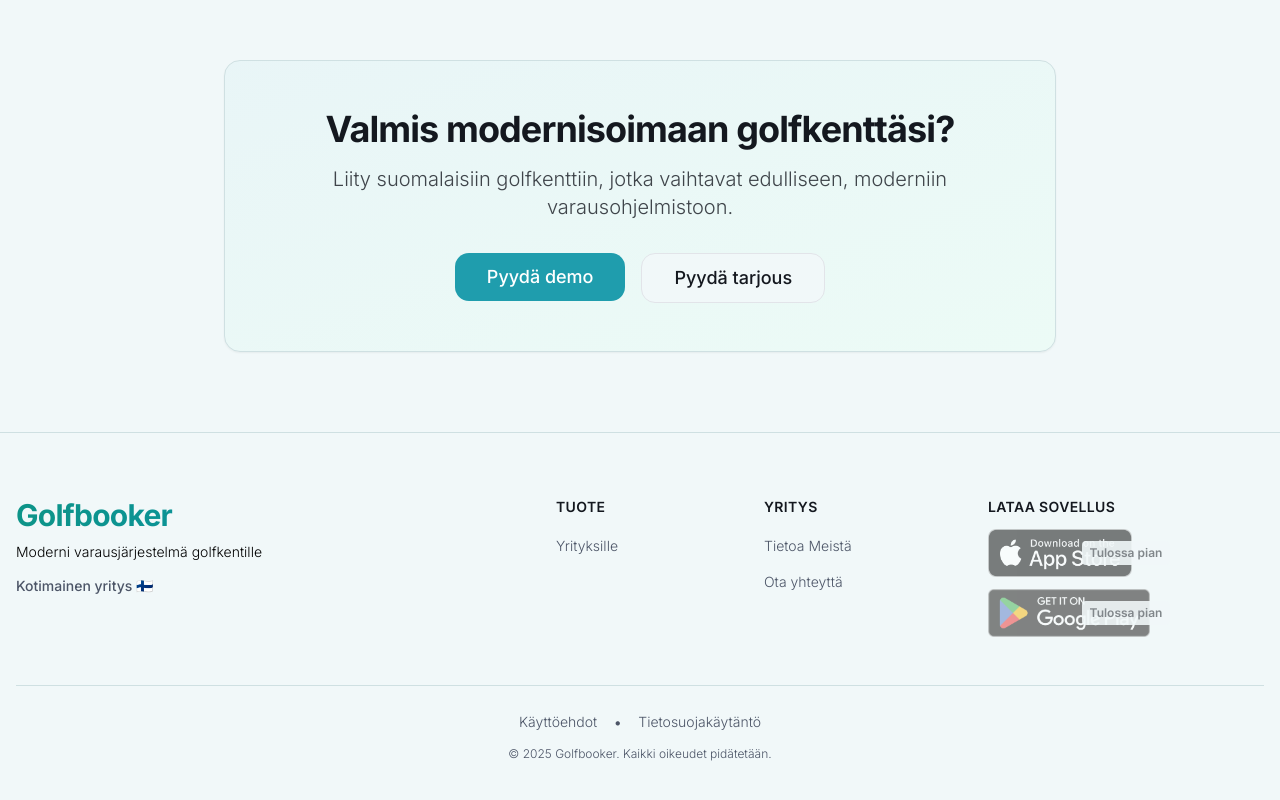
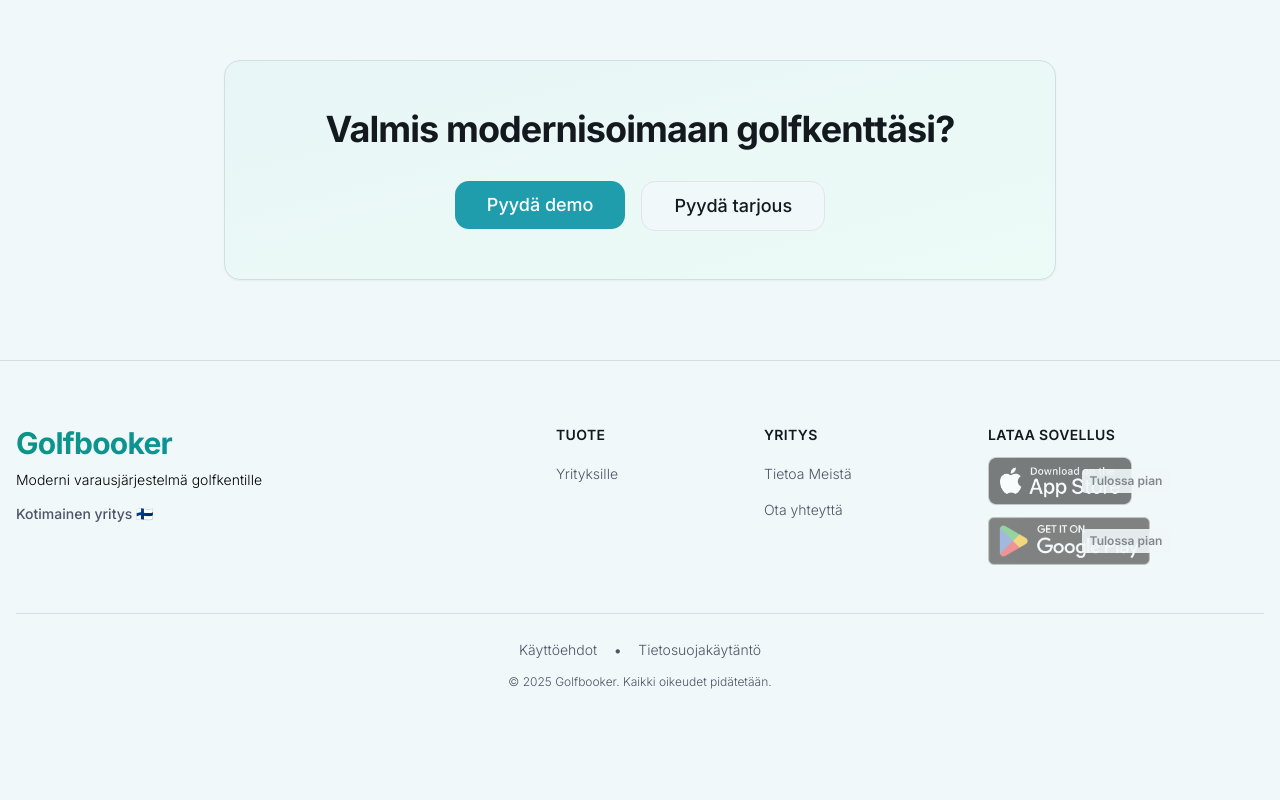
Before and after one commit to tosialpha/golfbooker-web, a React (Vite) app: page / in a window 1280 px wide. Shown: the part 2121-2921 px from the top of the page. After the commit the page ends 2875 px from the top, so only its background shows below. Built offline with nearby package versions, Linux system fonts and the light colour scheme; the HTML template or start-up script is replaced by a standard one.

Commit message:
Remove subtitle text from CTA section

```diff
--- a/src/pages/ForVenues.tsx
+++ b/src/pages/ForVenues.tsx
@@ -307,16 +307,11 @@
             className="text-center"
           >
             <Card className="p-8 md:p-12 bg-gradient-to-br from-primary/10 to-secondary/10">
-              <h2 className="text-3xl md:text-4xl font-bold mb-4">
+              <h2 className="text-3xl md:text-4xl font-bold mb-8">
                 {isEnglish
                   ? "Ready to Modernize Your Golf Course?"
                   : "Valmis modernisoimaan golfkenttäsi?"}
               </h2>
-              <p className="text-xl text-foreground/80 mb-8">
-                {isEnglish
-                  ? "Join Finnish golf courses switching to affordable, modern booking software."
-                  : "Liity suomalaisiin golfkenttiin, jotka vaihtavat edulliseen, moderniin varausohjelmistoon."}
-              </p>
               <div className="flex flex-col sm:flex-row gap-4 justify-center">
                 <Link to="/demo">
                   <Button size="lg" className="text-lg px-8 py-6">
```
